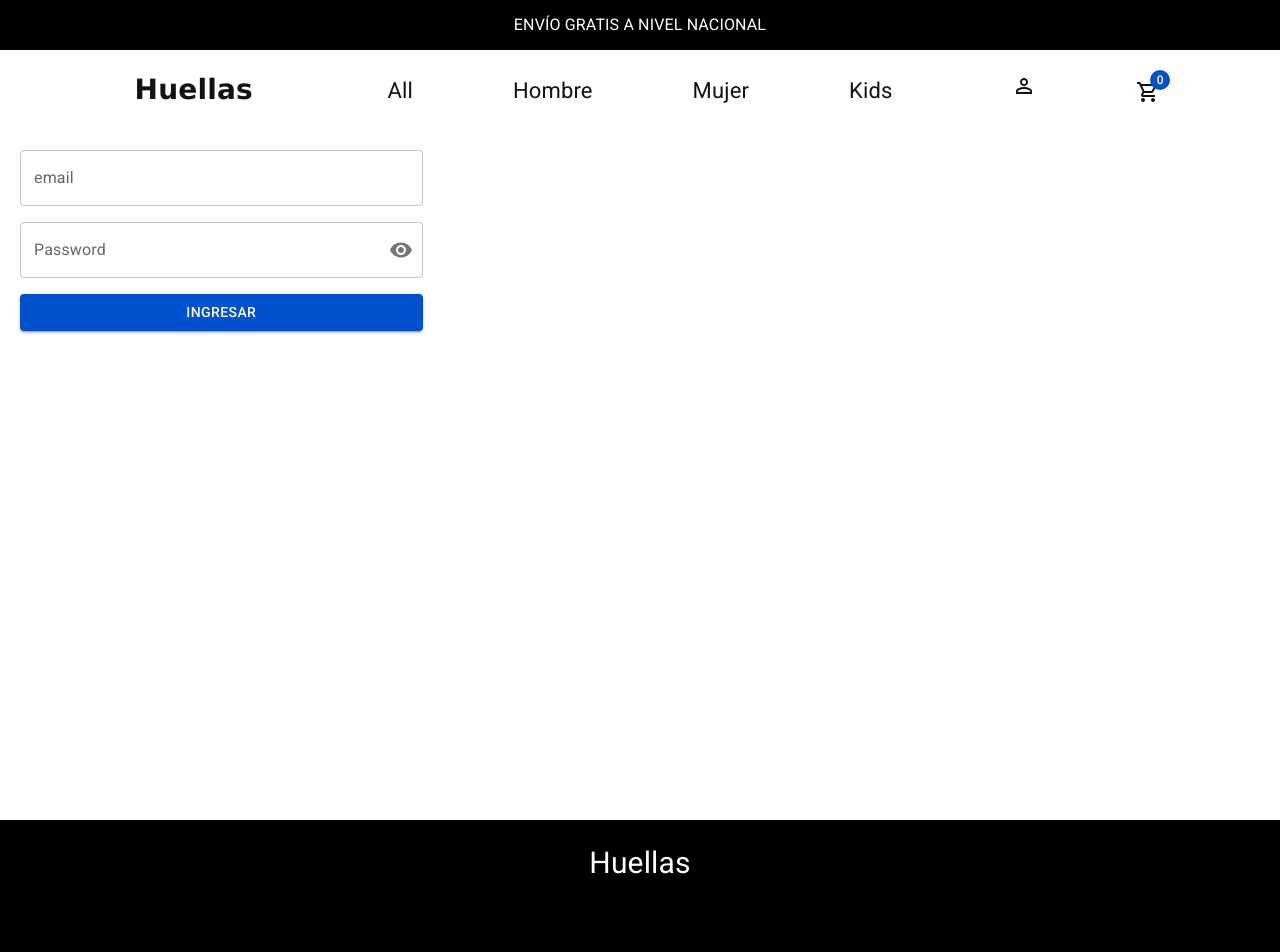
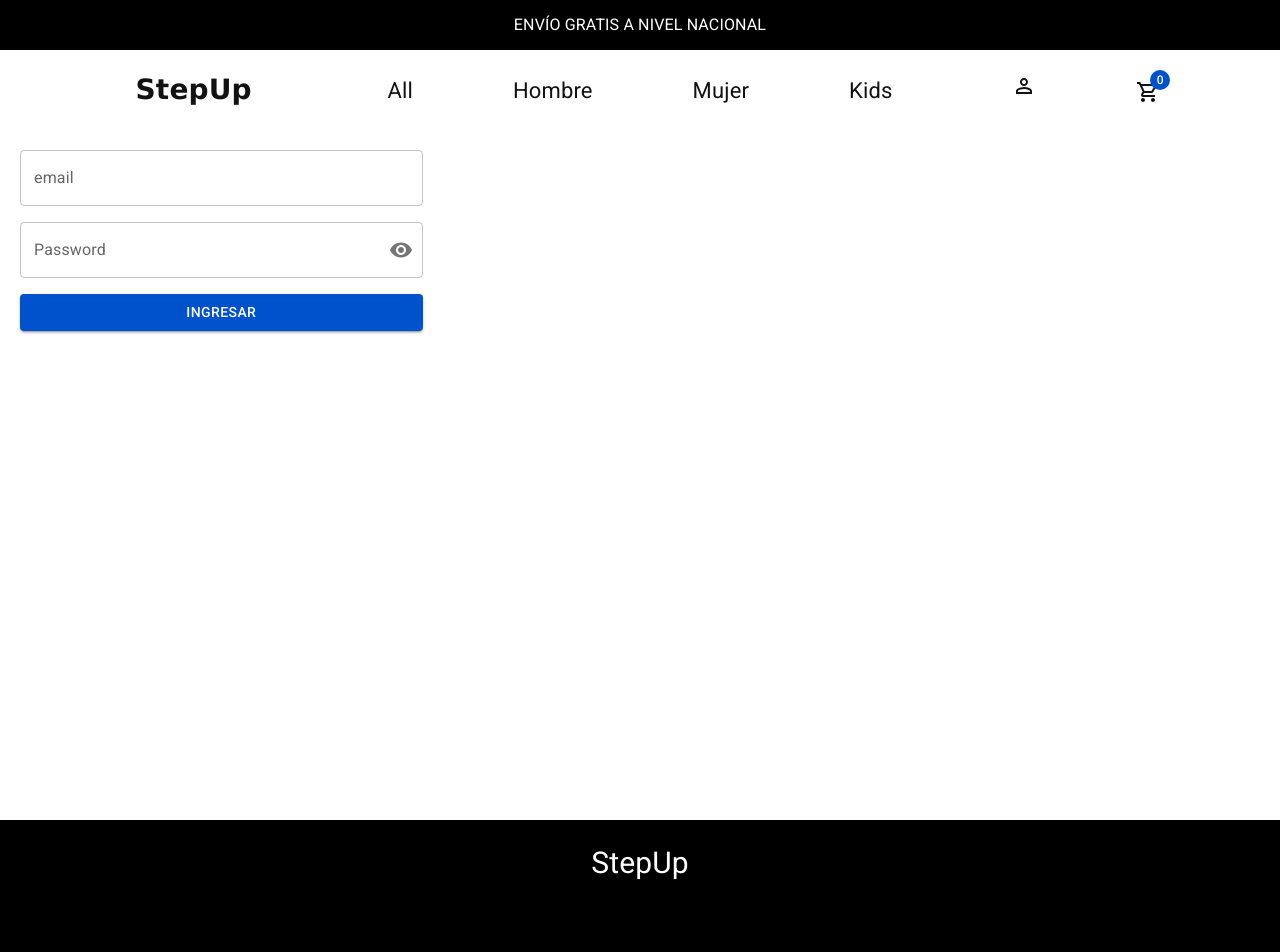
Before and after one commit to fritz652/PF-Fritz-Guzman-Santiago-ReactJs, a React (Vite) app: page /login in a window 1280 px wide. Shown: the top 952 px of the page. Built offline with nearby package versions, Linux system fonts and the light colour scheme.

Commit message:
refactorin

```diff
--- a/src/App copy.jsx
+++ b/src/App copy.jsx
@@ -1,7 +1,7 @@
 //React Dom
 import { BrowserRouter, Routes, Route } from "react-router-dom";
 //layout
-import Header from "./Layout/Header/Header";
+import Header from "./Components/Header/Header.jsx";
 //Components
 
 //Pages
--- a/src/App.jsx
+++ b/src/App.jsx
@@ -1,7 +1,7 @@
 //React Dom
 import { BrowserRouter } from "react-router-dom";
 //layout
-import Header from "./Layout/Header/Header";
+import Header from "./Components/Header/Header.jsx";
 import AppRouter from "./router/AppRouter";
 
 import { ThemeProvider } from "@emotion/react";
--- a/src/Layout/Footer/Footer.jsx
+++ b/src/Components/Footer/Footer.jsx
@@ -6,7 +6,7 @@ const Footer = () => {
     <>
       <footer className="footer">
         <Container>
-            <div className="footer-title">Huellas</div>
+            <div className="footer-title">StepUp</div>
             <div className="footer-box">
               <ul className="f-1">
                 <li>Ayuda</li>
--- a/src/Layout/NavBar/NavBar.css
+++ b/src/Components/NavBar/NavBar.css
@@ -5,7 +5,10 @@ nav {
   color: #000000;
   display: flex;
   align-items: center;
+  position: fixed;
+  z-index: 9;
 }
+
 .logo {
   font-size: 28px;
   color: #000000;
@@ -23,16 +26,19 @@ li {
   font-size: 22px;
   list-style-type: none;
   text-decoration: none;
-  /* font-family: 'Times New Roman', Times, serif; */
 }
-
-.h-color:hover {
-  border-bottom: 2px solid #009ee3;
-  color: #009ee3;
-}
-
 
 a {
   color: #121212;
   text-decoration: none;
 }
+
+nav.before active-element {
+  transform: rotateY(180deg);
+}
+
+
+nav.abajo{
+  background: #ffffff;
+  padding: 15px 20px;
+}
--- a/src/Layout/NavBar/NavBar.jsx
+++ b/src/Components/NavBar/NavBar.jsx
@@ -10,23 +10,23 @@ const NavBar = () => {
     <>
       <nav>
         <ul className="logo">
-          <Link to="/"   className="h-color">Huellas</Link>
+          <Link to="/">StepUp</Link>
         </ul>
         <ul className="navOne">
           <Link to="/all">
-            <li   className="h-color">All</li>
+            <li>All</li>
           </Link>
           <Link to="/category/hombre">
-            <li   className="h-color">Hombre</li>
+            <li>Hombre</li>
           </Link>
           <Link to="/category/mujer">
-            <li   className="h-color">Mujer</li>
+            <li>Mujer</li>
           </Link>
           <Link to="/category/kids">
-            <li   className="h-color">Kids</li>
+            <li>Kids</li>
           </Link>
         </ul>
-        <CardWidget/>
+        <CardWidget />
       </nav>
     </>
   );
--- a/src/Layout/Layout.jsx
+++ b/src/Layout/Layout.jsx
@@ -1,6 +1,6 @@
-import NavBar from "./NavBar/NavBar";
+import NavBar from "../Components/NavBar/NavBar";
 import { Outlet } from "react-router-dom";
-import Footer from "./Footer/Footer";
+import Footer from "../Components/Footer/Footer"
 
 const Layout = () => {
   return (
```
Also changed, not shown: src/Components/Footer/Footer.css (renamed from src/Layout/Footer/Footer.css), src/Components/Header/Header.css (renamed from src/Layout/Header/Header.css), src/Components/Header/Header.jsx (renamed from src/Layout/Header/Header.jsx).
